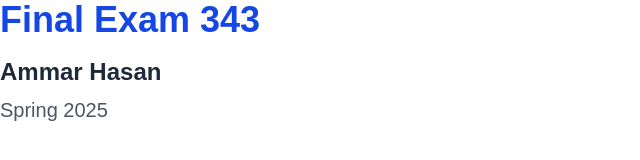
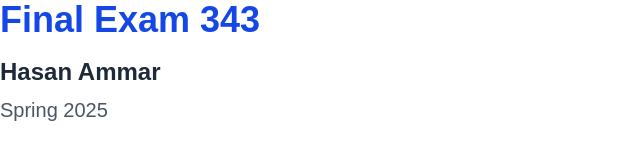
Before and after one commit to ammarhio1/final343, a Next.js app: page / in a window 1280 px wide. Shown: the top 160 px of the page, without its empty margins (0-640 px from the left). Built offline with nearby package versions, Linux system fonts and the light colour scheme.

Commit message:
modified title

```diff
--- a/src/app/layout.jsx
+++ b/src/app/layout.jsx
@@ -12,8 +12,7 @@
 });
 
 export const metadata = {
-  title: "Create Next App",
-  description: "Generated by create next app",
+  title: "Hasan, Ammar Final",
 };
 
 export default function RootLayout({ children }) {
--- a/src/app/page.jsx
+++ b/src/app/page.jsx
@@ -2,7 +2,7 @@
   return (
     <>
       <h1 className="text-4xl font-bold text-blue-700 mb-4">Final Exam 343</h1>
-      <h2 className="text-2xl font-semibold text-gray-800 mb-2">Ammar Hasan</h2>
+      <h2 className="text-2xl font-semibold text-gray-800 mb-2">Hasan Ammar</h2>
       <h3 className="text-xl font-medium text-gray-600">Spring 2025</h3>
     </>
   );
```
